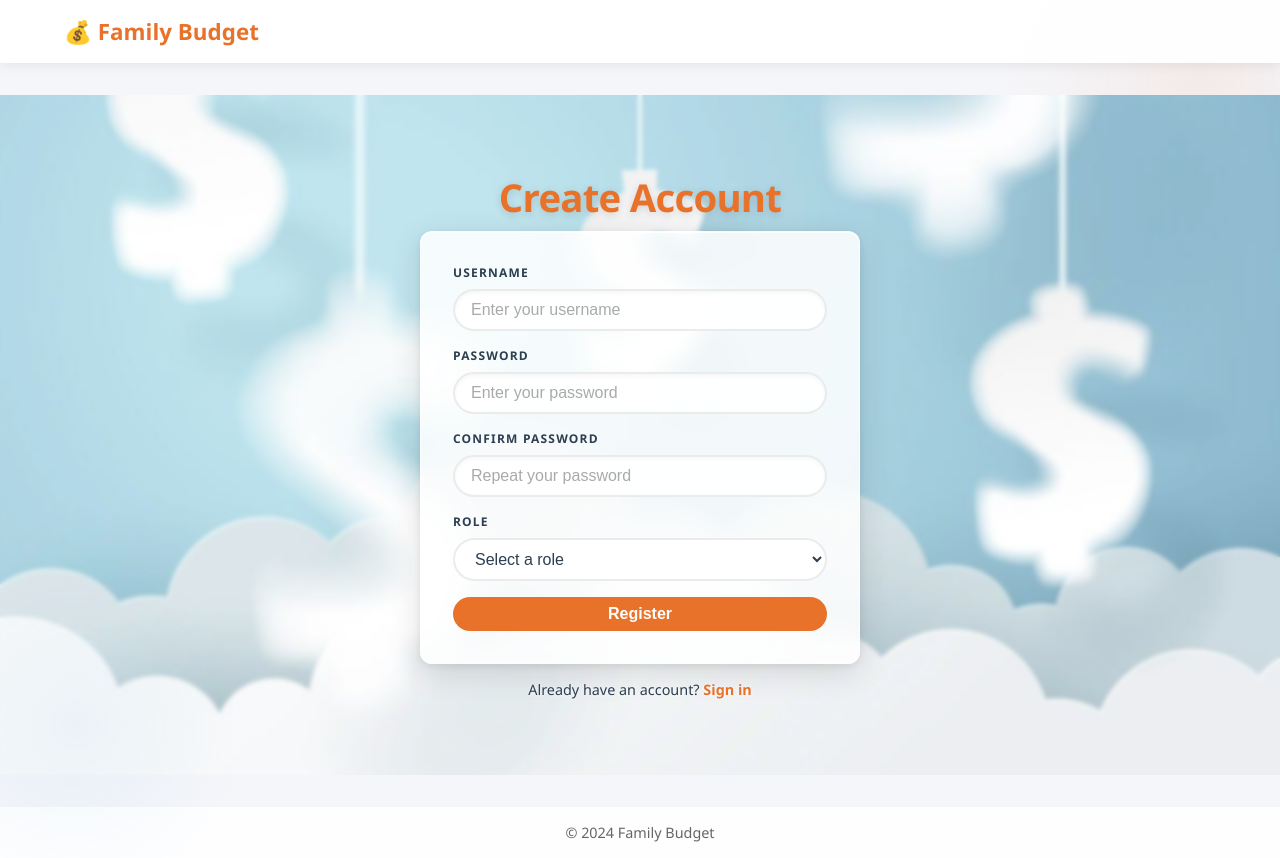
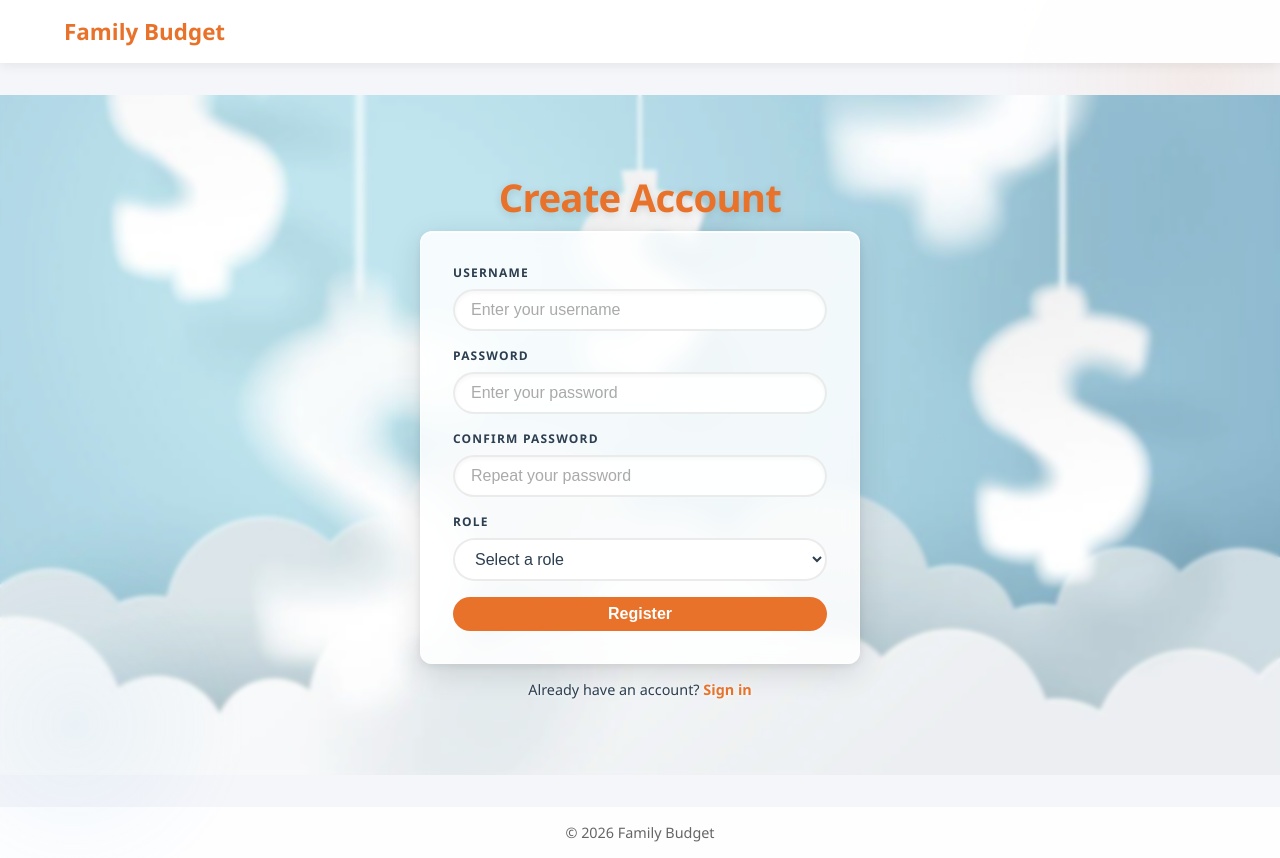
Before and after one commit to SolomiiaAndrusyshyn/family-budget-frontend, a plain HTML site: page pages/register.html in a window 1280 px wide. Drawn offline with Linux system fonts and the light colour scheme.

```diff
--- a/pages/register.html
+++ b/pages/register.html
@@ -12,7 +12,7 @@
     <!-- header -->
     <header class="header">
         <div class="header__container">
-            <a href="../index.html" class="header__logo">💰 Family Budget</a>
+            <a href="../index.html" class="header__logo"> Family Budget</a>
         </div>
     </header>
 
@@ -100,7 +100,7 @@
     <!-- footer -->
     <footer class="footer">
         <div class="footer__container">
-            <p class="footer__text">© 2024 Family Budget</p>
+            <p class="footer__text">© 2026 Family Budget</p>
         </div>
     </footer>
 
```
Also changed, not shown: index.html (+2 -2 lines), pages/categories.html (+1 -1 lines), pages/deposit.html (+1 -1 lines), pages/family-budget.html (+2 -2 lines), pages/family-history.html (+2 -2 lines), pages/login.html (+1 -1 lines), pages/personal-account.html (+1 -1 lines), pages/personal-history.html (+1 -1 lines), pages/user-detail.html (+2 -2 lines), pages/users.html (+1 -1 lines), pages/withdraw.html (+2 -2 lines).
